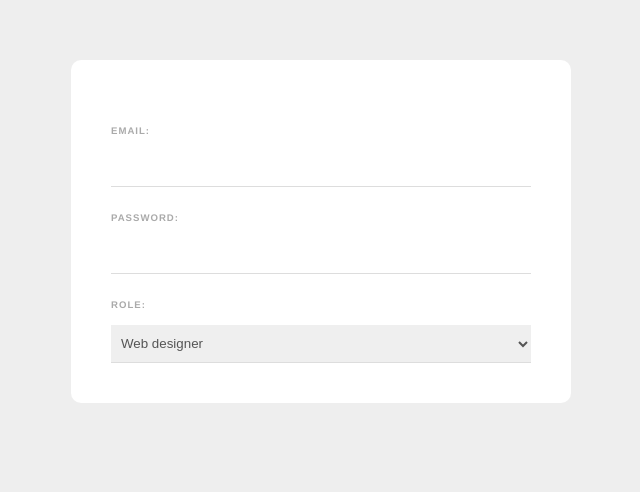
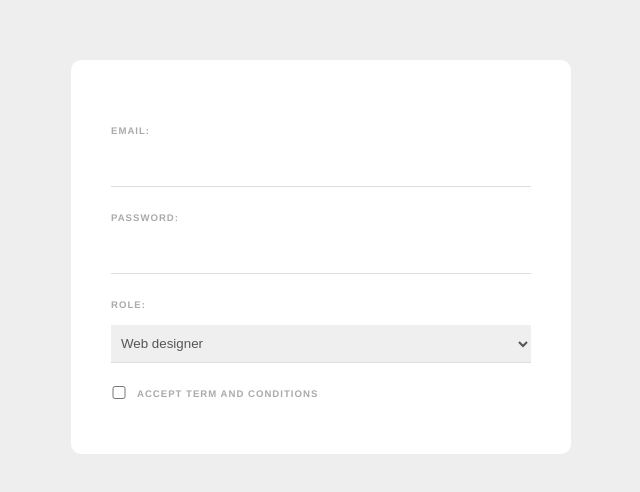
Before and after one commit to DusanKubala/vue-form, a Vue app: page / in a window 1280 px wide. Shown: the top 492 px of the page, without its empty margins (319-959 px from the left). Built offline with nearby package versions, Linux system fonts and the light colour scheme.

Commit message:
Add Checkbox

```diff
--- a/src/components/SignupForm.vue
+++ b/src/components/SignupForm.vue
@@ -11,6 +11,12 @@
         <option value="developer">Web developer</option>
         <option value="designer">Web designer</option>
     </select>
+
+    <div class="terms">
+        <input type="checkbox" required v-model="terms">
+        <label>Accept term and conditions</label>
+    </div>
+
   </form>
 </template>
 
@@ -20,7 +26,8 @@
         return {
             email: '',
             password: '',
-            role: 'designer'
+            role: 'designer',
+            terms: false
         }
     }
 }
@@ -55,4 +62,12 @@
         border-bottom: 1px solid #ddd;
         color: #555;
     }
+
+    input[type="checkbox"] {
+        display: inline-block;
+        width: 16px;
+        margin:  0 10px 0 0;
+        position: relative;
+        top: 2px;
+    }
 </style>
```
